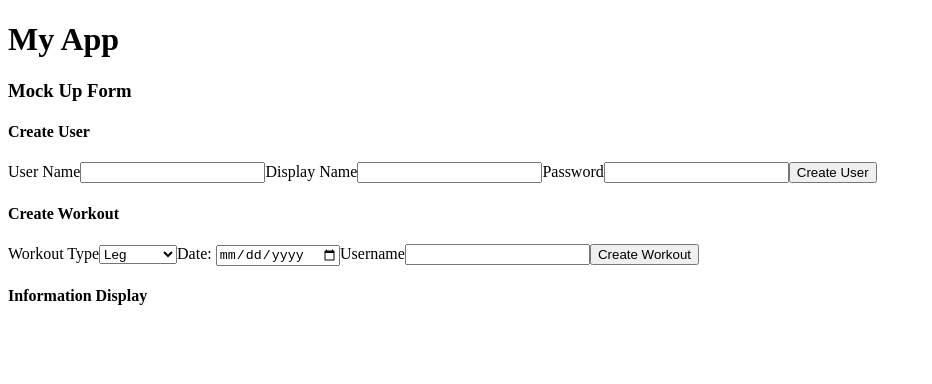
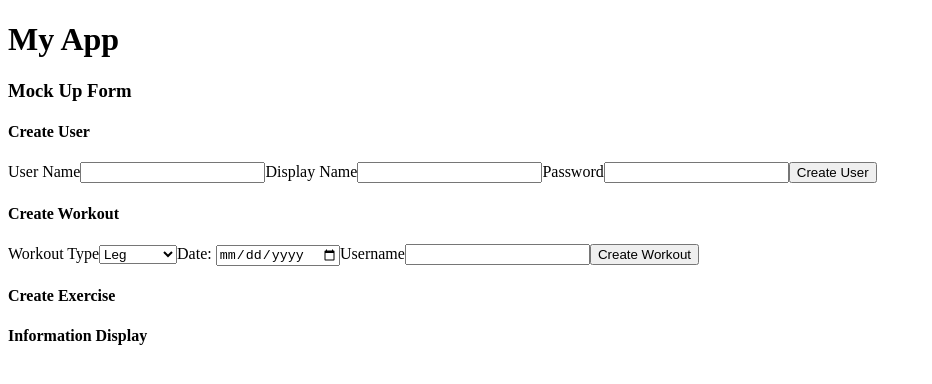
Before and after one commit to jamieab98/Capstone-Full-Stack-Productivity, a React (Vite) app in the folder frontend/: page / in a window 1280 px wide. Shown: the top 384 px of the page, without its empty margins (0-932 px from the left). Built offline with nearby package versions, Linux system fonts and the light colour scheme.

Commit message:
cleaned up the formatting some more

```diff
--- a/frontend/src/App.jsx
+++ b/frontend/src/App.jsx
@@ -66,6 +66,10 @@ function App(){
           <button type="submit">Create Workout</button>
         </form>
       </div>
+
+      <div>
+        <h4>Create Exercise</h4>
+      </div>
       <div>
         <h4>Information Display</h4>
       </div>
```
Lines whose indentation alone changed are shown as unchanged.
